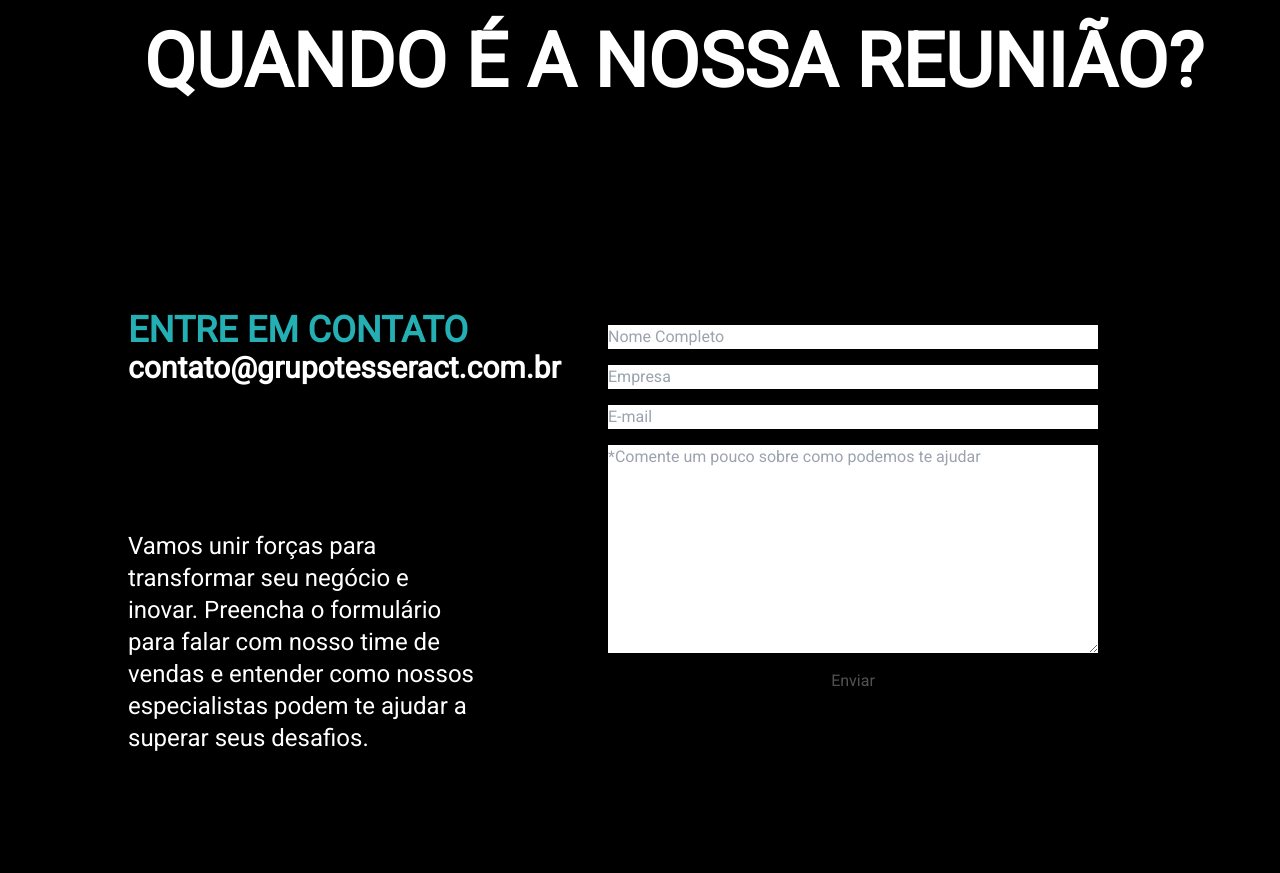
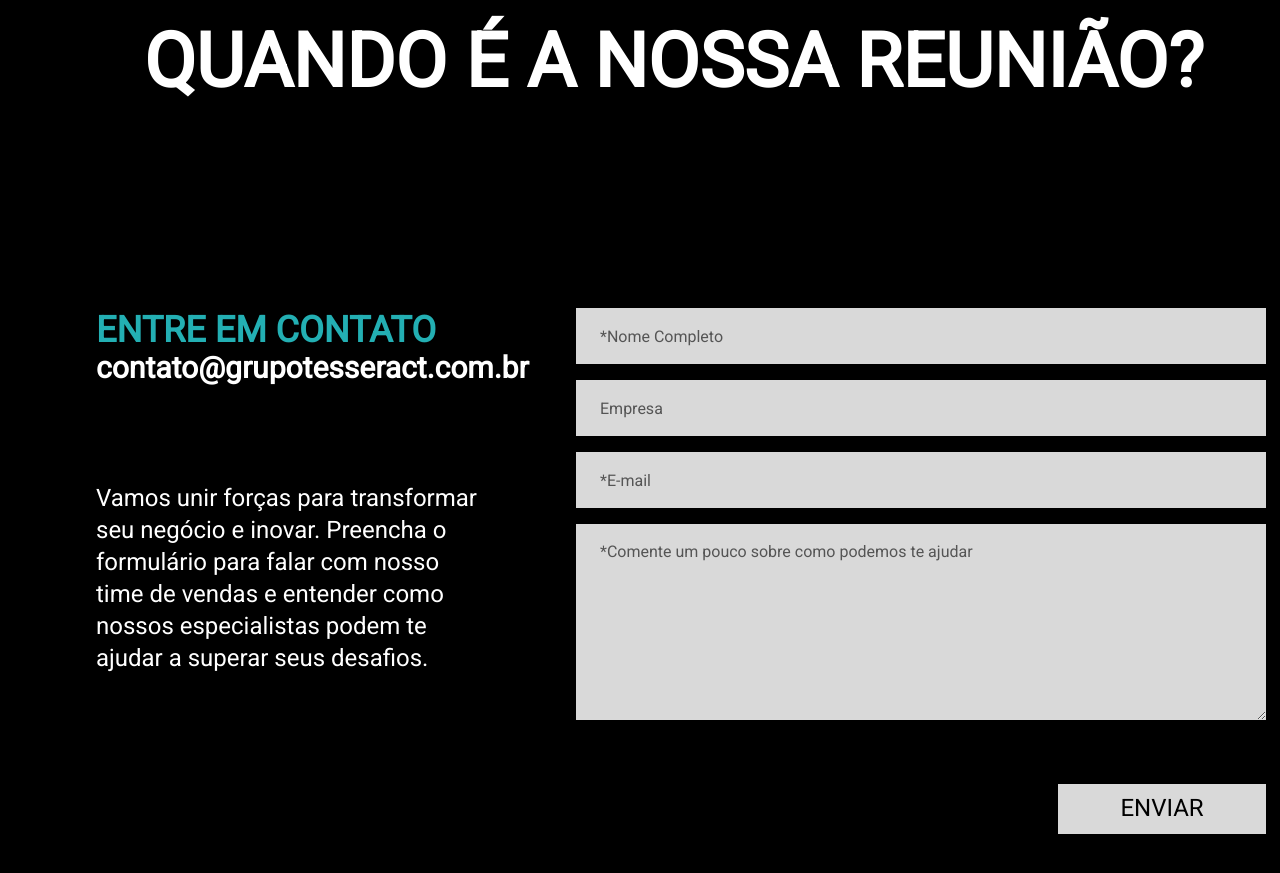
Before and after one commit to grupotesseract/grupotesseract.com.br, a Next.js app: page /contato in a window 1280 px wide. Shown: the part 427-1300 px from the top of the page. Built offline with nearby package versions, Linux system fonts and the light colour scheme.

Commit message:
feat(form): Adjust the layout .

```diff
--- a/app/components/FormContact.tsx
+++ b/app/components/FormContact.tsx
@@ -1,7 +1,6 @@
 'use client';
 
 import { FormEvent, useState } from 'react';
-
 interface FormContactProps {
   name: string;
   placeholder?: string;
@@ -68,35 +67,40 @@ export default function FormContact() {
 
   return (
     <form onSubmit={handleSubmit}>
-      <div className="flex flex-col gap-4 w-490 text-neutral-600">
+      <div className="flex flex-col items-end gap-4">
         <input
           type="text"
           name="name"
-          placeholder="Nome Completo"
+          placeholder="*Nome Completo"
           onChange={handleChange}
-          className="focus:outline-none"
+          className="bg-gray focus:outline-none"
         />
         <input
           type="text"
           name="company"
           placeholder="Empresa"
           onChange={handleChange}
-          className="focus:outline-none"
+          className="bg-gray focus:outline-none"
         />
         <input
           type="email"
           name="email"
-          placeholder="E-mail"
+          placeholder="*E-mail"
           onChange={handleChange}
-          className="focus:outline-none"
+          className="bg-gray focus:outline-none"
         />
         <textarea
           name="comment"
           placeholder="*Comente um pouco sobre como podemos te ajudar"
           onChange={handleChange}
-          className="h-52 focus:outline-none"
+          className="coment bg-gray focus:outline-none"
         />
-        <button>Enviar</button>
+        <button
+          type="submit"
+          className="button-submit text-2xl font-normal uppercase hover:bg-slate-400"
+        >
+          Enviar
+        </button>
       </div>
     </form>
   );
--- a/app/components/TextPageContact.tsx
+++ b/app/components/TextPageContact.tsx
@@ -1,6 +1,6 @@
 export default function TextPageContact() {
   return (
-    <div className="flex flex-col w-480 mt-48 pl-32 gap-36">
+    <div className="flex flex-col w-480 mt-48 pl-32 gap-24 lg:pl-24">
       <div className="flex flex-col">
         <h1 className="text-4xl font-bold uppercase text-lightBlue">
           Entre em contato
--- a/app/contato/page.tsx
+++ b/app/contato/page.tsx
@@ -12,7 +12,7 @@ export default function Contact() {
         </div>
         <h1 className="title-contact flex">Quando é a nossa reunião?</h1>
       </div>
-      <div className="flex items-baseline gap-32">
+      <div className="box-form flex items-baseline gap-32">
         <TextPageContact />
         <FormContact />
       </div>
--- a/app/globals.css
+++ b/app/globals.css
@@ -18,14 +18,14 @@
 
 body {
   color: white;
-  background: black
+  background: black;
 }
 
 .menu-nav {
   padding-top: 8rem;
   padding-bottom: 9rem;
   padding-left: 5rem;
-  background-color: rgb(38, 38,38);
+  background-color: rgb(38, 38, 38);
 }
 
 .content {
@@ -60,7 +60,6 @@ body {
 .dash {
   width: 20.375rem;
   border-width: 2px;
-
 }
 
 .triangle1 {
@@ -69,7 +68,7 @@ body {
   height: 404px;
   border-style: solid;
   border-width: 0px 100px 105px 0;
-  border-color: transparent transparent rgba(255, 255, 255, 0.05)  transparent;
+  border-color: transparent transparent rgba(255, 255, 255, 0.05) transparent;
   z-index: 0;
 }
 
@@ -79,7 +78,7 @@ body {
   height: 404px;
   border-style: solid;
   border-width: 0px 200px 190px 0;
-  border-color: transparent transparent rgba(255, 255, 255, 0.05)  transparent;
+  border-color: transparent transparent rgba(255, 255, 255, 0.05) transparent;
   z-index: 2;
 }
 
@@ -153,7 +152,7 @@ body {
 }
 
 .culture-text {
-  text-shadow: 0.1em 0.5em 0.4em rgba(0, 0, 0, 0.25)
+  text-shadow: 0.1em 0.5em 0.4em rgba(0, 0, 0, 0.25);
 }
 
 .culture-text p {
@@ -241,7 +240,9 @@ body {
   color: rgb(255, 255, 255);
 }
 
-.team-name, .team-position, .team-description {
+.team-name,
+.team-position,
+.team-description {
   color: rgb(217, 217, 217);
   line-height: normal;
 }
@@ -251,5 +252,55 @@ body {
   font-weight: 700;
   color: rgb(41, 41, 41);
   margin-right: 3rem;
+}
 
+.coment {
+  width: 43.125rem;
+  height: 12.25rem;
+  padding-left: 1.5rem;
+  padding-top: 1rem;
+  color: rgb(0, 0, 0);
 }
+
+input[type='text'],
+input[type='email'] {
+  width: 43.125rem;
+  height: 3.5rem;
+  padding-left: 1.5rem;
+  color: rgb(0, 0, 0);
+}
+
+.button-submit {
+  display: flex;
+  justify-content: center;
+  width: 13rem;
+  height: 3.125rem;
+  margin-top: 3rem;
+  padding: 0.5rem;
+  background-color: rgb(217, 217, 217);
+  color: rgb(0, 0, 0);
+}
+
+input::placeholder,
+textarea::placeholder {
+  color: rgb(85, 85, 85);
+}
+
+@media (min-width: 1480px) {
+  .box-form {
+    gap: 11rem;
+  }
+}
+
+@media (max-width: 1300px) {
+  .box-form {
+    gap: 6rem;
+  }
+}
+
+@media (max-width: 1024px) {
+  .box-form {
+    flex-direction: column;
+    padding-left: 10rem;
+  }
+}
```
